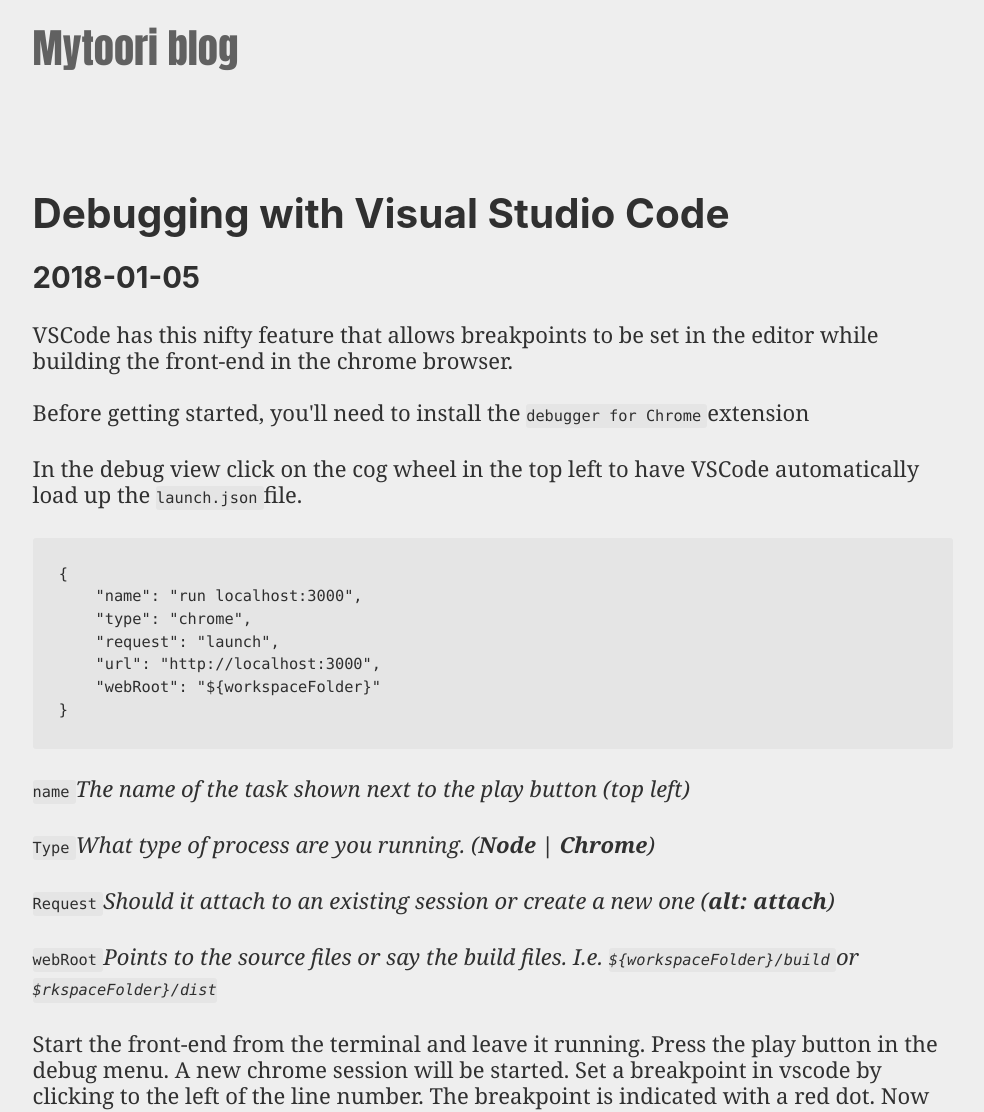
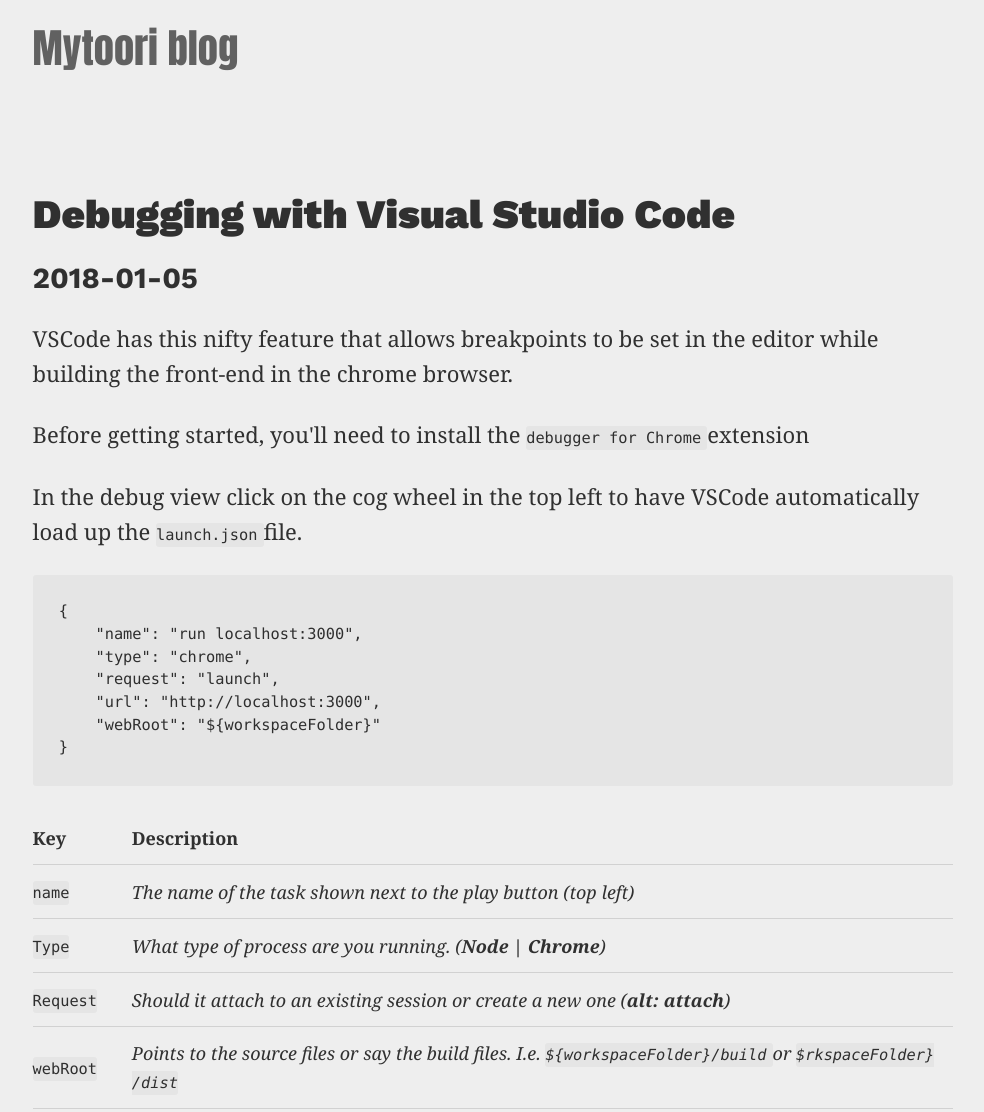
Before and after one commit to Giwan/mytoori-blog, a Gatsby site: page /vscode-debugging in a window 1280 px wide. Shown: the top 1112 px of the page, without its empty margins (147-1131 px from the left). Built offline with nearby package versions, Linux system fonts and the light colour scheme; Gatsby itself is replaced by a stand-in of ours; some packages are replaced by stand-ins of ours; code samples lack their colours.

Commit message:
updated stylign for article font

````diff
--- a/src/components/layout.css
+++ b/src/components/layout.css
@@ -1,7 +1,7 @@
-@import url('https://fonts.googleapis.com/css?family=Work+Sans:400,500,700,900');
+@import url("https://fonts.googleapis.com/css?family=Work+Sans:400,500,700,900");
 
 html {
-  font-family: sans-serif;
+    font-family: "Work Sans", sans-serif;
     -ms-text-size-adjust: 100%;
     -webkit-text-size-adjust: 100%;
 }
@@ -125,22 +125,22 @@
 select {
     text-transform: none;
 }
-[type='reset'],
-[type='submit'],
+[type="reset"],
+[type="submit"],
 button,
-html [type='button'] {
+html [type="button"] {
     -webkit-appearance: button;
 }
-[type='button']::-moz-focus-inner,
-[type='reset']::-moz-focus-inner,
-[type='submit']::-moz-focus-inner,
+[type="button"]::-moz-focus-inner,
+[type="reset"]::-moz-focus-inner,
+[type="submit"]::-moz-focus-inner,
 button::-moz-focus-inner {
     border-style: none;
     padding: 0;
 }
-[type='button']:-moz-focusring,
-[type='reset']:-moz-focusring,
-[type='submit']:-moz-focusring,
+[type="button"]:-moz-focusring,
+[type="reset"]:-moz-focusring,
+[type="submit"]:-moz-focusring,
 button:-moz-focusring {
     outline: 1px dotted ButtonText;
 }
@@ -160,21 +160,21 @@
 textarea {
     overflow: auto;
 }
-[type='checkbox'],
-[type='radio'] {
+[type="checkbox"],
+[type="radio"] {
     box-sizing: border-box;
     padding: 0;
 }
-[type='number']::-webkit-inner-spin-button,
-[type='number']::-webkit-outer-spin-button {
+[type="number"]::-webkit-inner-spin-button,
+[type="number"]::-webkit-outer-spin-button {
     height: auto;
 }
-[type='search'] {
+[type="search"] {
     -webkit-appearance: textfield;
     outline-offset: -2px;
 }
-[type='search']::-webkit-search-cancel-button,
-[type='search']::-webkit-search-decoration {
+[type="search"]::-webkit-search-cancel-button,
+[type="search"]::-webkit-search-decoration {
     -webkit-appearance: none;
 }
 ::-webkit-input-placeholder {
@@ -205,10 +205,10 @@
     font-weight: normal;
     word-wrap: break-word;
     font-kerning: normal;
-  -moz-font-feature-settings: 'kern', 'liga', 'clig', 'calt';
-  -ms-font-feature-settings: 'kern', 'liga', 'clig', 'calt';
-  -webkit-font-feature-settings: 'kern', 'liga', 'clig', 'calt';
-  font-feature-settings: 'kern', 'liga', 'clig', 'calt';
+    -moz-font-feature-settings: "kern", "liga", "clig", "calt";
+    -ms-font-feature-settings: "kern", "liga", "clig", "calt";
+    -webkit-font-feature-settings: "kern", "liga", "clig", "calt";
+    font-feature-settings: "kern", "liga", "clig", "calt";
 }
 img {
     max-width: 100%;
@@ -231,9 +231,10 @@
     padding-top: 0;
     margin-bottom: 1.45rem;
     color: inherit;
-  font-family: -apple-system, BlinkMacSystemFont, Segoe UI, Roboto, Oxygen,
-    Ubuntu, Cantarell, Fira Sans, Droid Sans, Helvetica Neue, sans-serif;
-  font-weight: bold;
+    font-family: "Work Sans", -apple-system, BlinkMacSystemFont, Segoe UI,
+        Roboto, Oxygen, Ubuntu, Cantarell, Fira Sans, Droid Sans, Helvetica Neue,
+        sans-serif;
+    font-weight: 900;
     text-rendering: optimizeLegibility;
     font-size: 2.25rem;
     line-height: 1.1;
@@ -248,9 +249,10 @@
     padding-top: 0;
     margin-bottom: 1.45rem;
     color: inherit;
-  font-family: -apple-system, BlinkMacSystemFont, Segoe UI, Roboto, Oxygen,
-    Ubuntu, Cantarell, Fira Sans, Droid Sans, Helvetica Neue, sans-serif;
-  font-weight: bold;
+    font-family: "Work Sans", -apple-system, BlinkMacSystemFont, Segoe UI,
+        Roboto, Oxygen, Ubuntu, Cantarell, Fira Sans, Droid Sans, Helvetica Neue,
+        sans-serif;
+    font-weight: 700;
     text-rendering: optimizeLegibility;
     font-size: 1.62671rem;
     line-height: 1.1;
@@ -265,9 +267,10 @@
     padding-top: 0;
     margin-bottom: 1.45rem;
     color: inherit;
-  font-family: -apple-system, BlinkMacSystemFont, Segoe UI, Roboto, Oxygen,
-    Ubuntu, Cantarell, Fira Sans, Droid Sans, Helvetica Neue, sans-serif;
-  font-weight: bold;
+    font-family: "Work Sans", -apple-system, BlinkMacSystemFont, Segoe UI,
+        Roboto, Oxygen, Ubuntu, Cantarell, Fira Sans, Droid Sans, Helvetica Neue,
+        sans-serif;
+    font-weight: 600;
     text-rendering: optimizeLegibility;
     font-size: 1.38316rem;
     line-height: 1.1;
@@ -282,9 +285,10 @@
     padding-top: 0;
     margin-bottom: 1.45rem;
     color: inherit;
-  font-family: -apple-system, BlinkMacSystemFont, Segoe UI, Roboto, Oxygen,
-    Ubuntu, Cantarell, Fira Sans, Droid Sans, Helvetica Neue, sans-serif;
-  font-weight: bold;
+    font-family: "Work Sans", -apple-system, BlinkMacSystemFont, Segoe UI,
+        Roboto, Oxygen, Ubuntu, Cantarell, Fira Sans, Droid Sans, Helvetica Neue,
+        sans-serif;
+    font-weight: 600;
     text-rendering: optimizeLegibility;
     font-size: 1rem;
     line-height: 1.1;
@@ -576,10 +580,10 @@
 th {
     text-align: left;
     border-bottom: 1px solid hsla(0, 0%, 0%, 0.12);
-  font-feature-settings: 'tnum';
-  -moz-font-feature-settings: 'tnum';
-  -ms-font-feature-settings: 'tnum';
-  -webkit-font-feature-settings: 'tnum';
+    font-feature-settings: "tnum";
+    -moz-font-feature-settings: "tnum";
+    -ms-font-feature-settings: "tnum";
+    -webkit-font-feature-settings: "tnum";
     padding-left: 0.96667rem;
     padding-right: 0.96667rem;
     padding-top: 0.725rem;
@@ -597,8 +601,8 @@
 code {
     background-color: hsla(0, 0%, 0%, 0.04);
     border-radius: 3px;
-  font-family: 'SFMono-Regular', Consolas, 'Roboto Mono', 'Droid Sans Mono',
-    'Liberation Mono', Menlo, Courier, monospace;
+    font-family: "SFMono-Regular", Consolas, "Roboto Mono", "Droid Sans Mono",
+        "Liberation Mono", Menlo, Courier, monospace;
     padding: 0;
     padding-top: 0.2em;
     padding-bottom: 0.2em;
@@ -612,13 +616,13 @@
 tt:before,
 tt:after {
     letter-spacing: -0.2em;
-  content: ' ';
+    content: " ";
 }
 pre code:before,
 pre code:after,
 pre tt:before,
 pre tt:after {
-  content: '';
+    content: "";
 }
 @media only screen and (max-width: 480px) {
     html {
--- a/src/posts/2018-01-05-vscode-debugging/2018-01-05-vscode-debugging.md
+++ b/src/posts/2018-01-05-vscode-debugging/2018-01-05-vscode-debugging.md
@@ -22,13 +22,12 @@
 }
 ```
 
-`name` _The name of the task shown next to the play button (top left)_
-
-`Type` _What type of process are you running. (**Node | Chrome**)_
-
-`Request` _Should it attach to an existing session or create a new one (**alt: attach**)_
-
-`webRoot` _Points to the source files or say the build files. I.e. `${workspaceFolder}/build` or `$rkspaceFolder}/dist`_
+| Key       | Description                                                                                                     |
+| --------- | --------------------------------------------------------------------------------------------------------------- |
+| `name`    | _The name of the task shown next to the play button (top left)_                                                 |
+| `Type`    | _What type of process are you running. (**Node \| Chrome**)_                                                    |
+| `Request` | _Should it attach to an existing session or create a new one (**alt: attach**)_                                 |
+| `webRoot` | _Points to the source files or say the build files. I.e. `${workspaceFolder}/build` or `$rkspaceFolder} /dist`_ |
 
 Start the front-end from the terminal and leave it running. Press the play button in the debug menu. A new chrome session will be started.
 Set a breakpoint in vscode by clicking to the left of the line number. The breakpoint is indicated with a red dot.
--- a/src/templates/blogTemplate.js
+++ b/src/templates/blogTemplate.js
@@ -9,6 +9,7 @@
 
 const blogPostContentStyle = {
     fontSize: 22,
+    lineHeight: "1.6em",
 };
 
 export default function Template({
@@ -19,14 +20,14 @@
     return (
         <Layout>
             <div style={blogPostContainer}>
-                <div className="blog-post">
+                <article className="blog-post">
                     <h1>{frontmatter.title}</h1>
                     <h2>{frontmatter.date}</h2>
-                    <div
+                    <article
                         style={blogPostContentStyle}
                         dangerouslySetInnerHTML={{ __html: html }}
                     />
-                </div>
+                </article>
             </div>
         </Layout>
     );
````
Lines whose indentation alone changed are shown as unchanged.
